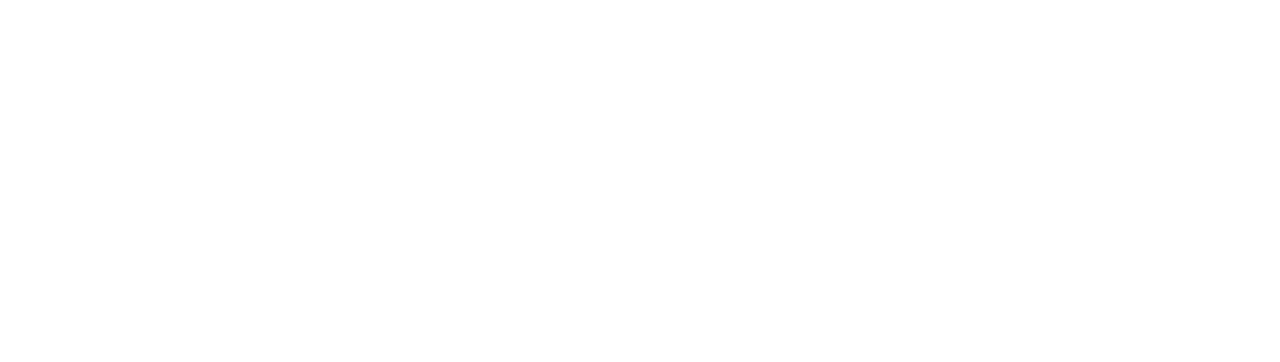
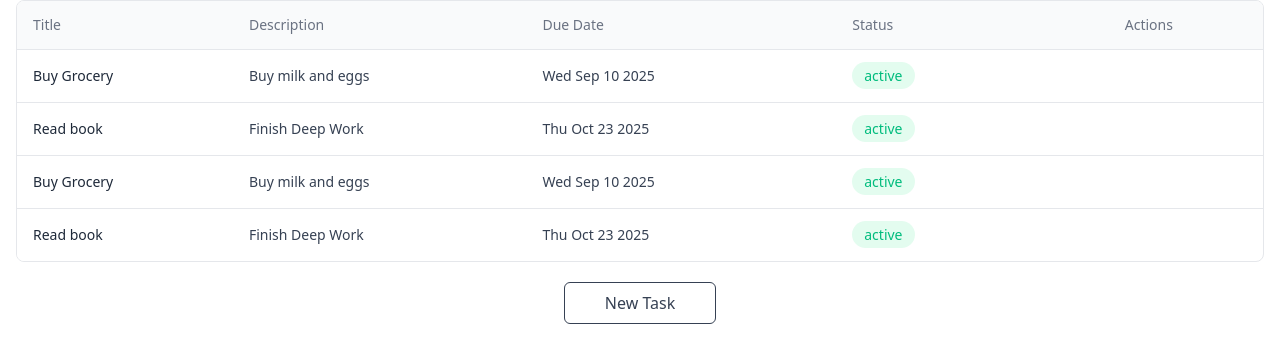
Before and after one commit to muhammad-ali-khalid/momentum, a Nuxt app in the folder frontend/: page /tasks in a window 1280 px wide. Before the commit this address had no page. Shown: the top 362 px of the page. Built offline with nearby package versions, Linux system fonts and the light colour scheme.

Commit message:
update pages directory for creating meaningful routes

```diff
--- a/frontend/app.vue
+++ b/frontend/app.vue
@@ -1,3 +1,3 @@
 <template>
-  <NuxtPage />
+  <NuxtPage/>
 </template>
--- a/frontend/pages/dashboard.vue
+++ /dev/null
@@ -1,176 +0,0 @@
-<script setup lang="ts">
-type Task = {
-  id: Number;
-  title: string;
-  description: string;
-  dueDate: Date;
-  status: "active" | "completed" | "missed";
-};
-
-const tasks: Array<Task> = [
-  {
-    id: 1,
-    title: "Buy Grocery",
-    description: "Buy milk and eggs",
-    dueDate: new Date(2025, 8, 10),
-    status: "active",
-  },
-  {
-    id: 2,
-    title: "Read book",
-    description: "Finish Deep Work",
-    dueDate: new Date(2025, 9, 23),
-    status: "active",
-  },
-];
-</script>
-
-<template>
-  <section class="container px-4 mx-auto">
-    <div class="flex flex-col mt-6">
-      <div class="-mx-4 -my-2 overflow-x-auto sm:-mx-6 lg:-mx-8">
-        <div class="inline-block min-w-full py-2 align-middle md:px-6 lg:px-8">
-          <div
-            class="overflow-hidden border border-gray-200 dark:border-gray-700 md:rounded-lg"
-          >
-            <table
-              class="min-w-full divide-y divide-gray-200 dark:divide-gray-700"
-            >
-              <thead class="bg-gray-50 dark:bg-gray-800">
-                <tr>
-                  <th
-                    scope="col"
-                    class="py-3.5 px-4 text-sm font-normal text-left rtl:text-right text-gray-500 dark:text-gray-400"
-                  >
-                    <button
-                      class="flex items-center gap-x-3 focus:outline-none"
-                    >
-                      <span>Title</span>
-                    </button>
-                  </th>
-                  <th
-                    scope="col"
-                    class="px-4 py-3.5 text-sm font-normal text-left rtl:text-right text-gray-500 dark:text-gray-400"
-                  >
-                    Description
-                  </th>
-                  <th
-                    scope="col"
-                    class="px-4 py-3.5 text-sm font-normal text-left rtl:text-right text-gray-500 dark:text-gray-400"
-                  >
-                    Due Date
-                  </th>
-                  <th
-                    scope="col"
-                    class="px-12 py-3.5 text-sm font-normal text-left rtl:text-right text-gray-500 dark:text-gray-400"
-                  >
-                    Status
-                  </th>
-                  <th
-                    scope="col"
-                    class="px-4 py-3.5 text-sm font-normal text-left rtl:text-right text-gray-500 dark:text-gray-400"
-                  >
-                    Actions
-                  </th>
-                </tr>
-              </thead>
-              <tbody
-                class="bg-white divide-y divide-gray-200 dark:divide-gray-700 dark:bg-gray-900"
-              >
-                <MoleculeTheTask
-                  v-for="task in tasks"
-                  :id="task.id"
-                  :task="task"
-                />
-              </tbody>
-            </table>
-          </div>
-        </div>
-      </div>
-    </div>
-
-    <div class="flex items-center justify-between mt-6">
-      <a
-        href="#"
-        class="flex items-center px-5 py-2 text-sm text-gray-700 capitalize transition-colors duration-200 bg-white border rounded-md gap-x-2 hover:bg-gray-100 dark:bg-gray-900 dark:text-gray-200 dark:border-gray-700 dark:hover:bg-gray-800"
-      >
-        <svg
-          xmlns="http://www.w3.org/2000/svg"
-          fill="none"
-          viewBox="0 0 24 24"
-          stroke-width="1.5"
-          stroke="currentColor"
-          class="w-5 h-5 rtl:-scale-x-100"
-        >
-          <path
-            stroke-linecap="round"
-            stroke-linejoin="round"
-            d="M6.75 15.75L3 12m0 0l3.75-3.75M3 12h18"
-          />
-        </svg>
-
-        <span> previous </span>
-      </a>
-
-      <div class="items-center hidden md:flex gap-x-3">
-        <a
-          href="#"
-          class="px-2 py-1 text-sm text-blue-500 rounded-md dark:bg-gray-800 bg-blue-100/60"
-          >1</a
-        >
-        <a
-          href="#"
-          class="px-2 py-1 text-sm text-gray-500 rounded-md dark:hover:bg-gray-800 dark:text-gray-300 hover:bg-gray-100"
-          >2</a
-        >
-        <a
-          href="#"
-          class="px-2 py-1 text-sm text-gray-500 rounded-md dark:hover:bg-gray-800 dark:text-gray-300 hover:bg-gray-100"
-          >3</a
-        >
-        <a
-          href="#"
-          class="px-2 py-1 text-sm text-gray-500 rounded-md dark:hover:bg-gray-800 dark:text-gray-300 hover:bg-gray-100"
-          >...</a
-        >
-        <a
-          href="#"
-          class="px-2 py-1 text-sm text-gray-500 rounded-md dark:hover:bg-gray-800 dark:text-gray-300 hover:bg-gray-100"
-          >12</a
-        >
-        <a
-          href="#"
-          class="px-2 py-1 text-sm text-gray-500 rounded-md dark:hover:bg-gray-800 dark:text-gray-300 hover:bg-gray-100"
-          >13</a
-        >
-        <a
-          href="#"
-          class="px-2 py-1 text-sm text-gray-500 rounded-md dark:hover:bg-gray-800 dark:text-gray-300 hover:bg-gray-100"
-          >14</a
-        >
-      </div>
-
-      <a
-        href="#"
-        class="flex items-center px-5 py-2 text-sm text-gray-700 capitalize transition-colors duration-200 bg-white border rounded-md gap-x-2 hover:bg-gray-100 dark:bg-gray-900 dark:text-gray-200 dark:border-gray-700 dark:hover:bg-gray-800"
-      >
-        <span> Next </span>
-
-        <svg
-          xmlns="http://www.w3.org/2000/svg"
-          fill="none"
-          viewBox="0 0 24 24"
-          stroke-width="1.5"
-          stroke="currentColor"
-          class="w-5 h-5 rtl:-scale-x-100"
-        >
-          <path
-            stroke-linecap="round"
-            stroke-linejoin="round"
-            d="M17.25 8.25L21 12m0 0l-3.75 3.75M21 12H3"
-          />
-        </svg>
-      </a>
-    </div>
-  </section>
-</template>
--- a/frontend/pages/login.vue
+++ b/frontend/pages/login.vue
@@ -97,7 +97,3 @@
     </div>
   </div>
 </template>
-
-<script lang="ts">
-const a = ref(1);
-</script>
--- /dev/null
+++ b/frontend/pages/tasks/index.vue
@@ -0,0 +1,119 @@
+<script setup lang="ts">
+type Task = {
+  id: Number;
+  title: string;
+  description: string;
+  dueDate: Date;
+  status: "active" | "completed" | "missed";
+};
+
+const tasks: Array<Task> = [
+  {
+    id: 1,
+    title: "Buy Grocery",
+    description: "Buy milk and eggs",
+    dueDate: new Date(2025, 8, 10),
+    status: "active",
+  },
+  {
+    id: 2,
+    title: "Read book",
+    description: "Finish Deep Work",
+    dueDate: new Date(2025, 9, 23),
+    status: "active",
+  },
+  {
+    id: 3,
+    title: "Buy Grocery",
+    description: "Buy milk and eggs",
+    dueDate: new Date(2025, 8, 10),
+    status: "active",
+  },
+  {
+    id: 4,
+    title: "Read book",
+    description: "Finish Deep Work",
+    dueDate: new Date(2025, 9, 23),
+    status: "active",
+  },
+];
+</script>
+
+<template>
+  <div class="h-screen w-screen dark:bg-gray-900">
+    <section class="container px-4 mx-auto">
+      <div class="flex flex-col">
+        <div class="-mx-4 -my-2 overflow-x-auto sm:-mx-6 lg:-mx-8">
+          <div
+            class="inline-block min-w-full py-2 align-middle md:px-6 lg:px-8"
+          >
+            <div
+              class="overflow-hidden border border-gray-200 dark:border-gray-700 md:rounded-lg"
+            >
+              <table
+                class="min-w-full divide-y divide-gray-200 dark:divide-gray-700"
+              >
+                <thead class="bg-gray-50 dark:bg-gray-800">
+                  <tr>
+                    <th
+                      scope="col"
+                      class="py-3.5 px-4 text-sm font-normal text-left rtl:text-right text-gray-500 dark:text-gray-400"
+                    >
+                      <button
+                        class="flex items-center gap-x-3 focus:outline-none"
+                      >
+                        <span>Title</span>
+                      </button>
+                    </th>
+                    <th
+                      scope="col"
+                      class="px-4 py-3.5 text-sm font-normal text-left rtl:text-right text-gray-500 dark:text-gray-400"
+                    >
+                      Description
+                    </th>
+                    <th
+                      scope="col"
+                      class="px-4 py-3.5 text-sm font-normal text-left rtl:text-right text-gray-500 dark:text-gray-400"
+                    >
+                      Due Date
+                    </th>
+                    <th
+                      scope="col"
+                      class="px-12 py-3.5 text-sm font-normal text-left rtl:text-right text-gray-500 dark:text-gray-400"
+                    >
+                      Status
+                    </th>
+                    <th
+                      scope="col"
+                      class="px-4 py-3.5 text-sm font-normal text-left rtl:text-right text-gray-500 dark:text-gray-400"
+                    >
+                      Actions
+                    </th>
+                  </tr>
+                </thead>
+                <tbody
+                  class="bg-white divide-y divide-gray-200 dark:divide-gray-700 dark:bg-gray-900"
+                >
+                  <MoleculeTheTask
+                    v-for="task in tasks"
+                    :id="task.id"
+                    :task="task"
+                  />
+                </tbody>
+              </table>
+            </div>
+          </div>
+        </div>
+      </div>
+    </section>
+
+    <div class="flex justify-center mt-5">
+      <NuxtLink
+        class="px-10 py-2 text-md text-gray-700 transition-colors duration-200 bg-white border rounded-md gap-x-2 hover:bg-gray-100 hover:cursor-pointer dark:bg-gray-900 dark:text-gray-200 dark:border-gray-700 dark:hover:bg-gray-800"
+        to="/login"
+        >
+        New Task
+      </NuxtLink>
+    </div>
+  </div>
+</template>
--- /dev/null
+++ b/frontend/pages/tasks/new.vue
@@ -0,0 +1,3 @@
+<template>
+    <div>Add a new Task</div>
+</template>
```
